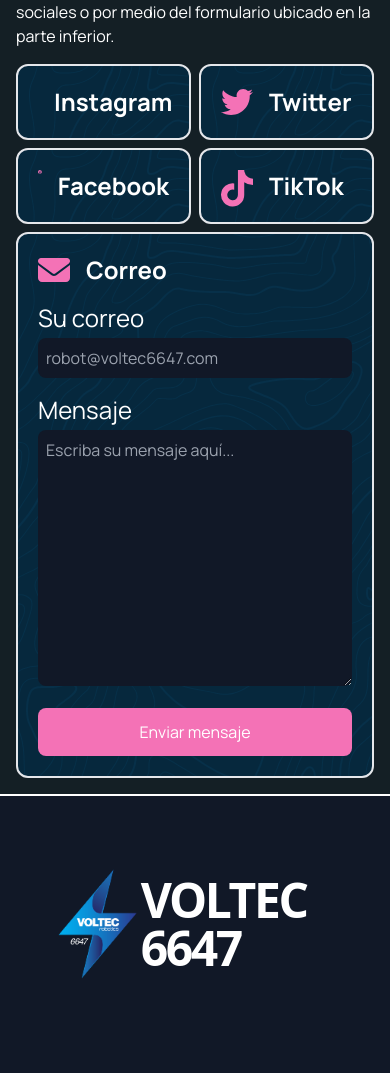
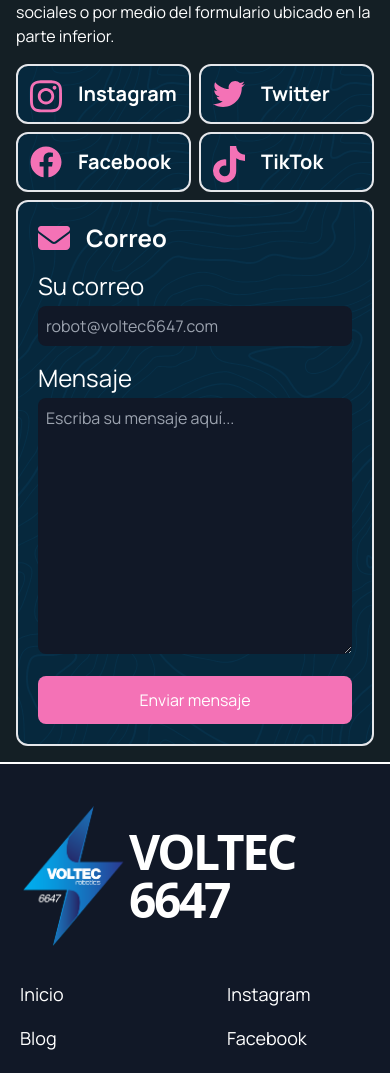
Before and after one commit to VOLTEC6647/Voltec-WebPage, a Next.js app: page /contacto in a window 390 px wide. Shown: the part 481-1554 px from the top of the page. Built offline with nearby package versions, Linux system fonts and the light colour scheme.

Commit message:
:bug: Fixed invisible icons on mobile

```diff
--- a/components/Footer.tsx
+++ b/components/Footer.tsx
@@ -4,9 +4,9 @@
 
 const Footer = () => {
   return (
-    <div className="grid grid-cols-1 lg:grid-cols-3 bg-gray-900 border-t-2 border-white pt-4 md:pt-14 p-14 font-manrope gap-8 md:gap-4">
-      <div className="voltec-logo relative flex justify-start items-center h-56 overflow-hidden col-span-1">
-        <img src="/voltec.png" alt="voltec" className="h-1/2 xl:h-full" />
+    <div className="grid grid-cols-1 lg:grid-cols-3 bg-gray-900 border-t-2 border-white pt-4 md:pt-14 p-5 md:p-14 font-manrope gap-2 md:gap-4">
+      <div className="voltec-logo relative flex justify-start items-center h-full overflow-hidden col-span-1 py-6 md:py-0">
+        <img src="/voltec.png" alt="voltec" className="h-36 md:h-56 object-contain" />
         <h1 className="text-5xl xl:text-7xl font-black tracking-tighter font-sans text-white leading-none">
           VOLTEC <br /> 6647
         </h1>
--- a/pages/contacto.tsx
+++ b/pages/contacto.tsx
@@ -3,8 +3,7 @@
 import Navbar from "../components/Navbar";
 import Footer from "../components/Footer";
 import Image from "next/image";
-import toast, { Toaster } from 'react-hot-toast';
-
+import toast, { Toaster } from "react-hot-toast";
 
 const Contacto: NextPage = () => {
   const [email, setEmail] = useState("");
@@ -36,7 +35,7 @@
     });
 
     if (response.ok) {
-      toast.success('El mensaje se envió con éxito!')
+      toast.success("El mensaje se envió con éxito!");
     }
 
     const json = await response.json();
@@ -71,7 +70,7 @@
           </div>
           <div className="social-media pt-4 md:pt-0">
             <div className="grid grid-cols-2 text-white font-manrope gap-2 md:gap-5">
-              <div className="grid-item p-5 topography border-2 border-gray-200 rounded-xl flex gap-4 justify-start items-center">
+              <div className="grid-item p-3 md:p-5 topography border-2 border-gray-200 rounded-xl flex gap-4 justify-start items-center">
                 <div className="icon w-8 h-8 text-white">
                   <svg
                     xmlns="http://www.w3.org/2000/svg"
@@ -88,12 +87,12 @@
                   href="https://www.instagram.com/voltecrobotics6647/"
                   rel="noreferrer noopener"
                   target={"_blank"}
-                  className={"text-2xl md:text-4xl font-bold hover:underline"}
+                  className={"text-xl md:text-4xl font-bold hover:underline"}
                 >
                   Instagram
                 </a>
               </div>
-              <div className="grid-item p-5 topography border-2 border-gray-200 rounded-xl flex gap-4 justify-start items-center">
+              <div className="grid-item p-3 md:p-5 topography border-2 border-gray-200 rounded-xl flex gap-4 justify-start items-center">
                 <div className="icon w-8 h-8 text-pink-400">
                   <svg xmlns="http://www.w3.org/2000/svg" viewBox="0 0 512 512">
                     <path
@@ -106,12 +105,12 @@
                   href="https://twitter.com/voltec6647"
                   rel="noreferrer noopener"
                   target={"_blank"}
-                  className={"text-2xl md:text-4xl font-bold hover:underline"}
+                  className={"text-xl md:text-4xl font-bold hover:underline"}
                 >
                   Twitter
                 </a>
               </div>
-              <div className="grid-item p-5 topography border-2 border-gray-200 rounded-xl flex gap-4 justify-start items-center">
+              <div className="grid-item p-3 md:p-5 topography border-2 border-gray-200 rounded-xl flex gap-4 justify-start items-center">
                 <div className="icon w-8 h-8 text-pink-400">
                   <svg xmlns="http://www.w3.org/2000/svg" viewBox="0 0 512 512">
                     <path
@@ -124,12 +123,12 @@
                   href="https://www.facebook.com/VOLTECrobotics6647/"
                   rel="noreferrer noopener"
                   target={"_blank"}
-                  className={"text-2xl md:text-4xl font-bold hover:underline"}
+                  className={"text-xl md:text-4xl font-bold hover:underline"}
                 >
                   Facebook
                 </a>
               </div>
-              <div className="grid-item p-5 topography border-2 border-gray-200 rounded-xl flex gap-4 justify-start items-center">
+              <div className="grid-item p-3 md:p-5 topography border-2 border-gray-200 rounded-xl flex gap-4 justify-start items-center">
                 <div className="icon w-8 h-8 text-pink-400">
                   <svg xmlns="http://www.w3.org/2000/svg" viewBox="0 0 448 512">
                     <path
@@ -142,7 +141,7 @@
                   href="https://www.tiktok.com/@voltectok"
                   rel="noreferrer noopener"
                   target={"_blank"}
-                  className={"text-2xl md:text-4xl font-bold hover:underline"}
+                  className={"text-xl md:text-4xl font-bold hover:underline"}
                 >
                   TikTok
                 </a>
```
